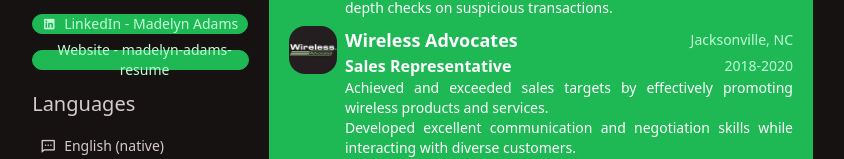
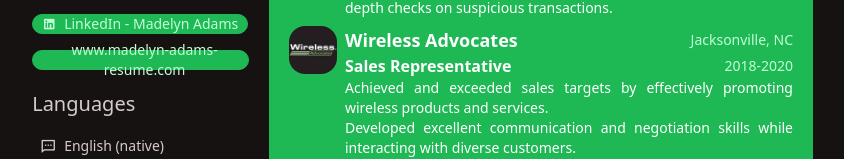
Before and after one commit to madelyn4241/cv-react, a React (Vite) app: page / in a window 1280 px wide. Shown: the part 414-573 px from the top of the page, without its empty margins (231-1075 px from the left). Built offline with nearby package versions, Linux system fonts and the light colour scheme.

Commit message:
Update data.jsx

```diff
--- a/src/sections/data.jsx
+++ b/src/sections/data.jsx
@@ -27,7 +27,7 @@
     },
      {
       icon: <i className="ri-website-box-fill"></i>,
-      name: "Website - madelyn-adams-resume",
+      name: "www.madelyn-adams-resume.com",
       url: "www.madelyn-adams-resume.com",
     },
   ],
```
